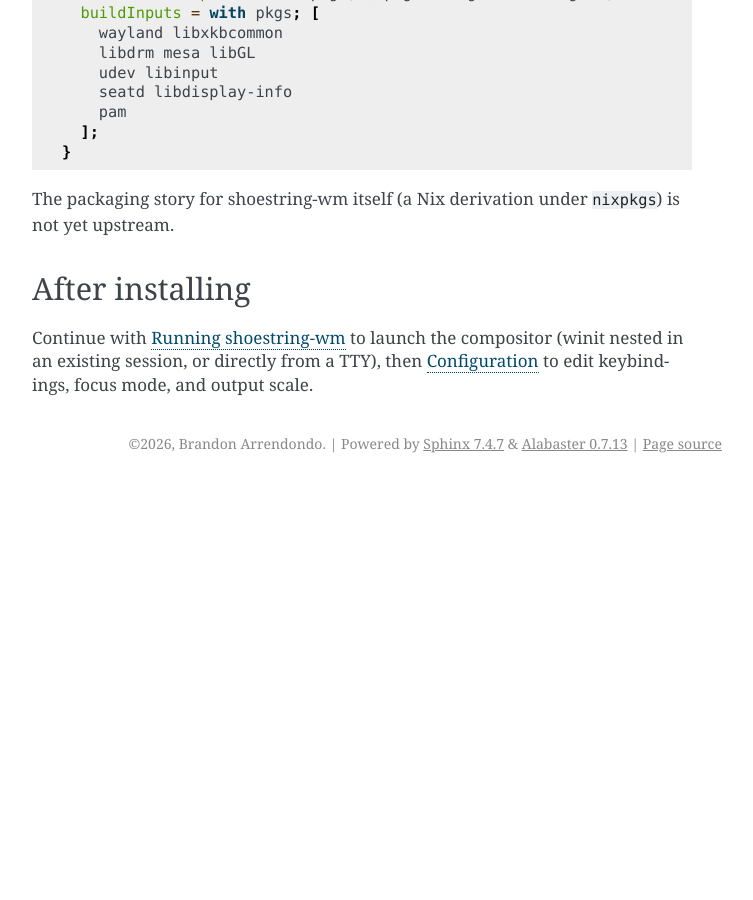
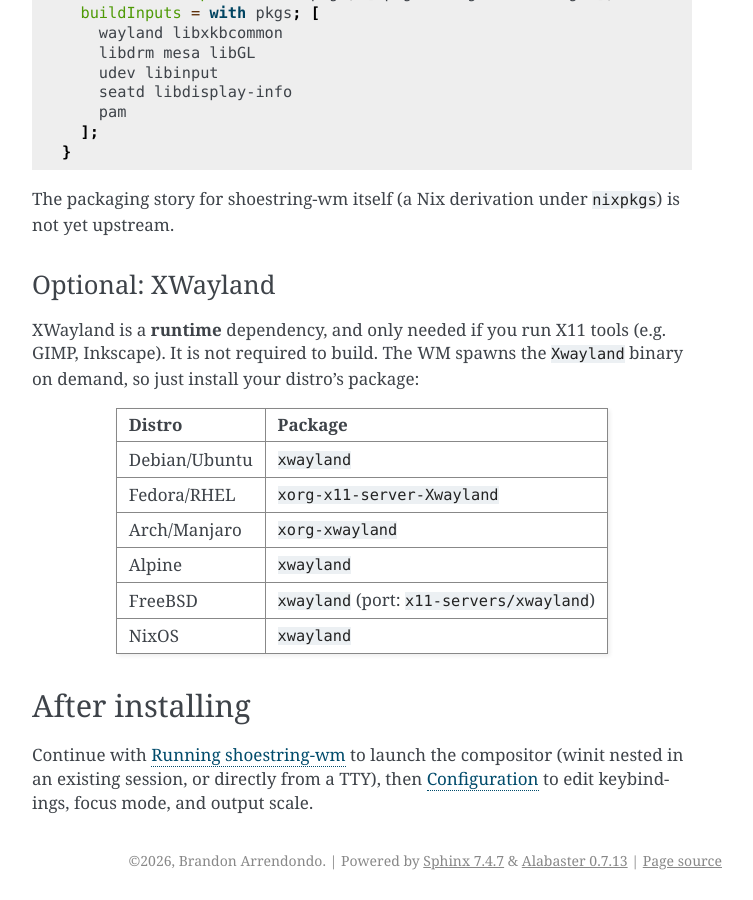
Before and after one commit to szarta/shoestring-wm, a Sphinx documentation site: the page built from docs/install.rst, in a window 1280 px wide and 900 px high, scrolled down 3592 px. Shown: the whole window, without its empty margins (388-1141 px from the left). Built offline with Sphinx 7.4.7, drawn with Linux system fonts in a browser that asks for light colours; before the commit the page ends 4075 px from its top, so only the background shows below that.

Commit message:
docs: note XWayland as an optional runtime dependency
Call out in the README quick start and docs/install.rst that XWayland is
a runtime-only dependency, needed solely for running X11 tools (GIMP,
Inkscape). The WM spawns Xwayland on demand; install.rst lists per-distro
package names.

Co-Authored-By: Claude Opus 4.8 (1M context) <noreply@anthropic.com>

```diff
--- a/docs/install.rst
+++ b/docs/install.rst
@@ -188,6 +188,24 @@ A development shell that brings in everything needed:
 The packaging story for shoestring-wm itself (a Nix derivation under
 ``nixpkgs``) is not yet upstream.
 
+Optional: XWayland
+~~~~~~~~~~~~~~~~~~
+
+XWayland is a **runtime** dependency, and only needed if you run X11 tools
+(e.g. GIMP, Inkscape). It is not required to build. The WM spawns the
+``Xwayland`` binary on demand, so just install your distro's package:
+
+============== =============================
+Distro         Package
+============== =============================
+Debian/Ubuntu  ``xwayland``
+Fedora/RHEL    ``xorg-x11-server-Xwayland``
+Arch/Manjaro   ``xorg-xwayland``
+Alpine         ``xwayland``
+FreeBSD        ``xwayland`` (port: ``x11-servers/xwayland``)
+NixOS          ``xwayland``
+============== =============================
+
 After installing
 ----------------
 
```
Also changed, not shown: README.md (+4 -0 lines).
